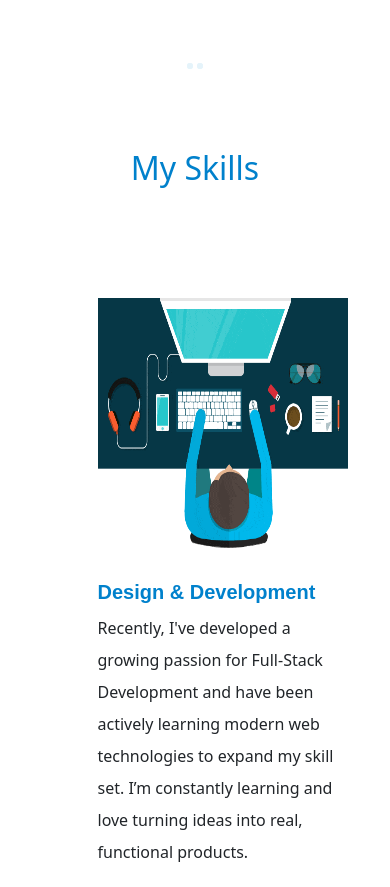
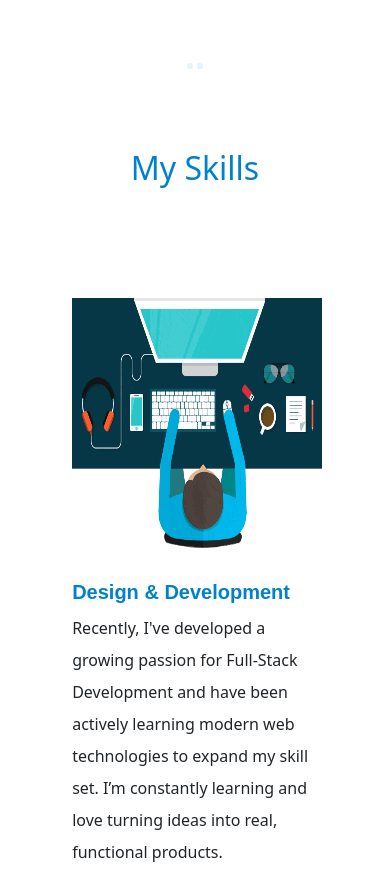
Before and after one commit to Muthusundar27/Capstone-Project---HTML-and-CSS, a plain HTML site: page index.html in a window 390 px wide. Shown: the part 705-1592 px from the top of the page. Drawn offline with nearby package versions, Linux system fonts and the light colour scheme.

Commit message:
Mobile Alignment fixes

```diff
--- a/index.html
+++ b/index.html
@@ -95,7 +95,7 @@
                 grid-template-columns: 1fr;
                 /* Stack items vertically */
                 text-align: left;
-                width: 50%;
+                width: 63%;
             }
         }
 
```
